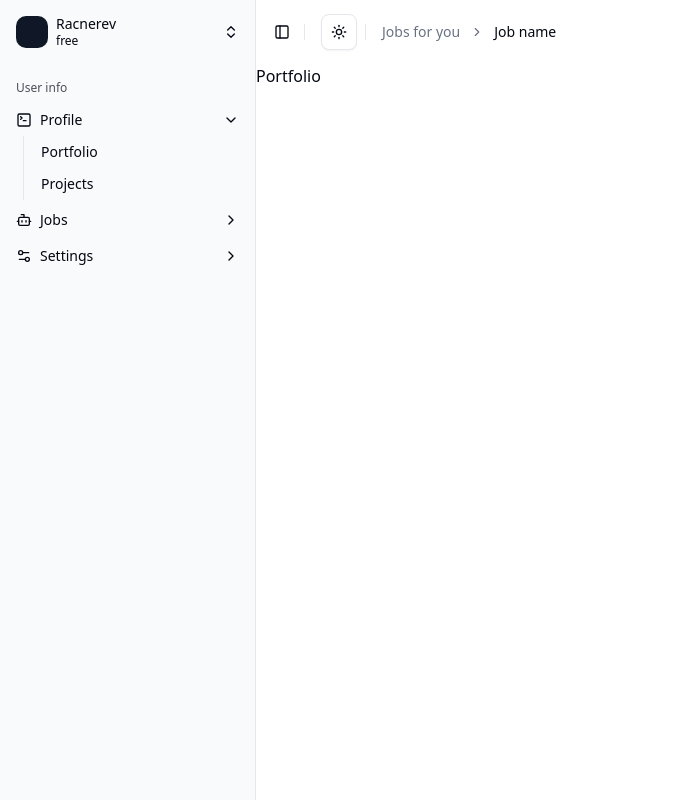
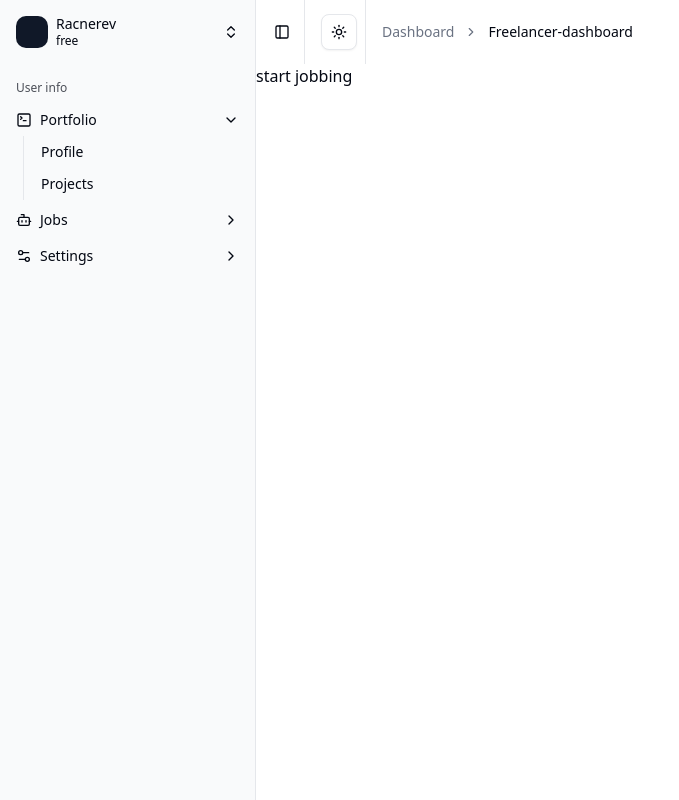
Before and after one commit to Sparsh-Verencar/scouter-dbms, a Next.js app: page /freelancer-dashboard in a window 1280 px wide. Shown: the whole page, without its empty margins (0-679 px from the left). Built offline with nearby package versions, Linux system fonts and the light colour scheme.

Commit message:
add proper file navigation in freelancer dashboard

```diff
--- /dev/null
+++ b/src/app/freelancer-dashboard/layout.jsx
@@ -0,0 +1,59 @@
+"use client"
+import { AppSidebar } from "@/components/app-sidebar";
+import { ModeToggle } from "@/components/mode-toggle";
+import {
+  Breadcrumb,
+  BreadcrumbItem,
+  BreadcrumbLink,
+  BreadcrumbList,
+  BreadcrumbPage,
+  BreadcrumbSeparator,
+} from "@/components/ui/breadcrumb";
+import { Separator } from "@/components/ui/separator";
+import {
+  SidebarInset,
+  SidebarProvider,
+  SidebarTrigger,
+} from "@/components/ui/sidebar";
+import { usePathname } from "next/navigation";
+
+export default function DashboardLayout({ children }) {
+  const pathname = usePathname();
+
+  // Dynamically derive breadcrumb title
+  const pageTitle = pathname.split("/").pop(); // e.g., "portfolio"
+  console.log(pageTitle)
+  const formattedTitle = pageTitle?.charAt(0).toUpperCase() + pageTitle?.slice(1);
+  console.log(formattedTitle)
+
+
+  return (
+    <SidebarProvider>
+      <AppSidebar />
+      <SidebarInset>
+        <header className="flex h-16 shrink-0 items-center gap-2 px-4">
+          <SidebarTrigger className="-ml-1" />
+          <Separator orientation="vertical" className="mr-2 h-4" />
+          <ModeToggle />
+          <Separator orientation="vertical" className="mr-2 h-4" />
+
+          {/* Dynamic Breadcrumb */}
+          <Breadcrumb>
+            <BreadcrumbList>
+              <BreadcrumbItem className="hidden md:block">
+                <BreadcrumbLink href="/freelancer-dashboard">Dashboard</BreadcrumbLink>
+              </BreadcrumbItem>
+              <BreadcrumbSeparator className="hidden md:block" />
+              <BreadcrumbItem>
+                <BreadcrumbPage>{formattedTitle}</BreadcrumbPage>
+              </BreadcrumbItem>
+            </BreadcrumbList>
+          </Breadcrumb>
+        </header>
+
+        {/* This updates on navigation */}
+        {children}
+      </SidebarInset>
+    </SidebarProvider>
+  );
+}
--- a/src/app/freelancer-dashboard/page.jsx
+++ b/src/app/freelancer-dashboard/page.jsx
@@ -1,50 +1,9 @@
-import { AppSidebar } from "@/components/app-sidebar"
-import { ModeToggle } from "@/components/mode-toggle";
-import {
-  Breadcrumb,
-  BreadcrumbItem,
-  BreadcrumbLink,
-  BreadcrumbList,
-  BreadcrumbPage,
-  BreadcrumbSeparator,
-} from "@/components/ui/breadcrumb"
-import { Separator } from "@/components/ui/separator"
-import {
-  SidebarInset,
-  SidebarProvider,
-  SidebarTrigger,
-} from "@/components/ui/sidebar"
-import Portfolio from "./portfolio/page";
+"use client"
 
 export default function FreelancerDashboard() {
   return (
-    <SidebarProvider>
-      <AppSidebar />
-      <SidebarInset>
-        <header
-          className="flex h-16 shrink-0 items-center gap-2 transition-[width,height] ease-linear group-has-data-[collapsible=icon]/sidebar-wrapper:h-12">
-          <div className="flex items-center gap-2 px-4">
-            <SidebarTrigger className="-ml-1" />
-            <Separator orientation="vertical" className="mr-2 data-[orientation=vertical]:h-4" />
-            <ModeToggle/>
-            <Separator orientation="vertical" className="mr-2 data-[orientation=vertical]:h-4" />
-            <Breadcrumb>
-              <BreadcrumbList>
-                <BreadcrumbItem className="hidden md:block">
-                  <BreadcrumbLink href="#">
-                    Jobs for you
-                  </BreadcrumbLink>
-                </BreadcrumbItem>
-                <BreadcrumbSeparator className="hidden md:block" />
-                <BreadcrumbItem>
-                  <BreadcrumbPage>Job name</BreadcrumbPage>
-                </BreadcrumbItem>
-              </BreadcrumbList>
-            </Breadcrumb>
-          </div>
-        </header>
-        <Portfolio/>
-      </SidebarInset>
-    </SidebarProvider>
+    <h1>
+      start jobbing
+    </h1>
   );
 }
--- /dev/null
+++ b/src/app/freelancer-dashboard/portfolio/layout.jsx
@@ -0,0 +1,3 @@
+export default function ProfileLayout({ children }) {
+  return <>{children}</>;
+}
--- a/src/app/freelancer-dashboard/portfolio/page.jsx
+++ /dev/null
@@ -1,22 +0,0 @@
-import { AppSidebar } from "@/components/app-sidebar"
-import { ModeToggle } from "@/components/mode-toggle";
-import {
-  Breadcrumb,
-  BreadcrumbItem,
-  BreadcrumbLink,
-  BreadcrumbList,
-  BreadcrumbPage,
-  BreadcrumbSeparator,
-} from "@/components/ui/breadcrumb"
-import { Separator } from "@/components/ui/separator"
-import {
-  SidebarInset,
-  SidebarProvider,
-  SidebarTrigger,
-} from "@/components/ui/sidebar"
-
-export default function Portfolio() {
-  return (
-        <h1>Portfolio</h1>
-  );
-}
--- /dev/null
+++ b/src/app/freelancer-dashboard/portfolio/profile/page.jsx
@@ -0,0 +1,9 @@
+import React from 'react'
+
+const ProfilePage = () => {
+  return (
+    <div>ProfilePage</div>
+  )
+}
+
+export default ProfilePage
--- /dev/null
+++ b/src/app/freelancer-dashboard/portfolio/projects/page.jsx
@@ -0,0 +1,9 @@
+import React from 'react'
+
+const Projectpage = () => {
+  return (
+    <div>Project page</div>
+  )
+}
+
+export default Projectpage
--- a/src/components/app-sidebar.jsx
+++ b/src/components/app-sidebar.jsx
@@ -33,18 +33,18 @@ import {
 const data = {
   navMain: [
     {
-      title: "Profile",
+      title: "Portfolio",
       url: "#",
       icon: SquareTerminal,
       isActive: true,
       items: [
         {
-          title: "Portfolio",
-          url: "freelancer-dashboard/portfolio",
+          title: "Profile",
+          url: "/freelancer-dashboard/portfolio/profile",
         },
         {
           title: "Projects",
-          url: "/projects",
+          url: "/freelancer-dashboard/portfolio/projects",
         },
       ],
     },
```
